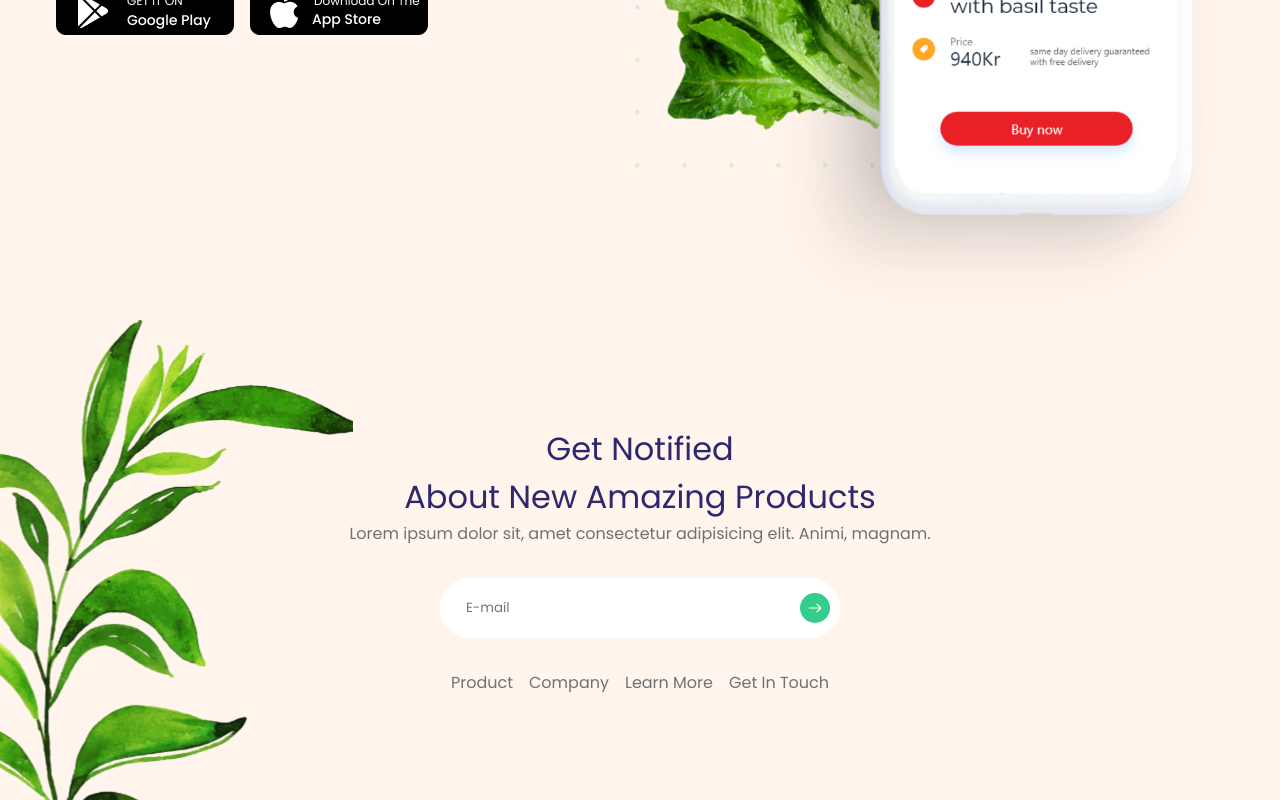
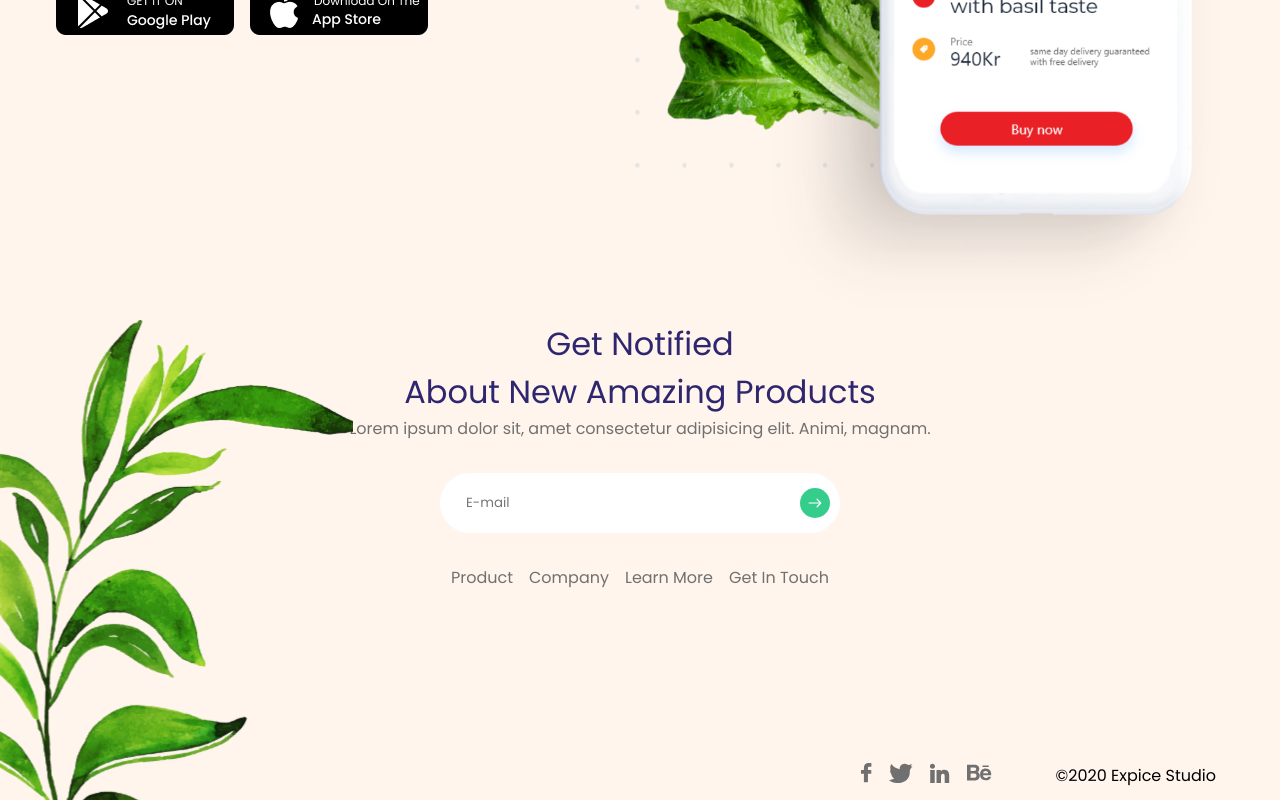
Before and after one commit to mart-anthony-stark/Expice-Restaurant-Vue-FE, a Vue app: page / in a window 1280 px wide. Shown: the part 5106-5906 px from the top of the page. Built offline with nearby package versions, Linux system fonts and the light colour scheme.

Commit message:
Add: socials links

```diff
--- a/src/components/FooterSection.vue
+++ b/src/components/FooterSection.vue
@@ -1,13 +1,15 @@
 <template>
   <footer>
     <img class="bg" src="../assets/footer/plant.svg" alt="" />
+    <div class="top-container">
       <div class="container">
         <div class="heading">
           <h1>Get Notified</h1>
           <h1>About New Amazing Products</h1>
         </div>
         <p>
-        Lorem ipsum dolor sit, amet consectetur adipisicing elit. Animi, magnam.
+          Lorem ipsum dolor sit, amet consectetur adipisicing elit. Animi,
+          magnam.
         </p>
         <div class="email-input-container">
           <input type="text" placeholder="E-mail" />
@@ -21,6 +23,26 @@
           <router-link to="/">Get In Touch</router-link>
         </div>
       </div>
+    </div>
+
+    <div class="socials">
+      <div class="links">
+        <router-link to="/"
+          ><img src="../assets/footer/fb.svg" alt=""
+        /></router-link>
+        <router-link to="/"
+          ><img src="../assets/footer/twitter.svg" alt=""
+        /></router-link>
+        <router-link to="/"
+          ><img src="../assets/footer/linkedin.svg" alt=""
+        /></router-link>
+        <router-link to="/"
+          ><img src="../assets/footer/behance.svg" alt=""
+        /></router-link>
+      </div>
+
+      <span>©2020 Expice Studio</span>
+    </div>
   </footer>
 </template>
 
@@ -29,7 +51,9 @@ footer {
   background: #fff5ec;
   min-height: 60vh;
   position: relative;
+  .top-container {
     @include center();
+  }
 
   .bg {
     position: absolute;
@@ -88,5 +112,16 @@ footer {
       }
     }
   }
+
+  .socials {
+    @include gapped(4rem);
+    position: absolute;
+    bottom: 10px;
+    right: 4rem;
+
+    .links {
+      @include gapped(1rem);
+    }
+  }
 }
 </style>
```
Lines whose indentation alone changed are shown as unchanged.
